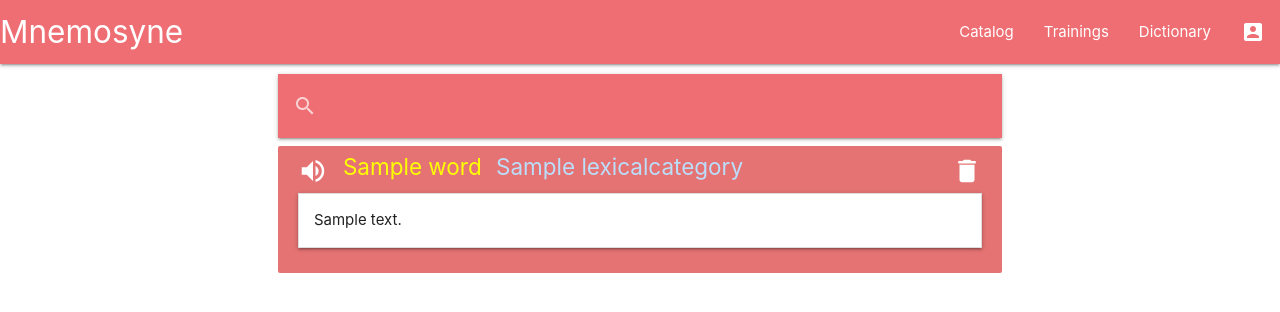
After one commit to mnemosyne-team/mnemosyne, a Django app: page /dictionary/ in a window 1280 px wide. The commit adds this page. Shown: the top 312 px of the page. Run offline with Django 3.2, Linux system fonts and the light colour scheme; a user stored in the database is signed in; tables that the repository leaves empty hold one stand-in row (values such as "Sample post"); some libraries are stand-ins or nearby versions.

Commit message:
Add dictionary page (#11)
* Refactor nav

* Add dictionary page

* Change dropdown background

```diff
--- a/wordbuilder/models.py
+++ b/wordbuilder/models.py
@@ -107,6 +107,9 @@ class Dictionary(models.Model):
 
 
 class UserWord(models.Model):
+    class Meta:
+        ordering = ('-added',)
+
     dictionary = models.ForeignKey(
         Dictionary, on_delete=models.CASCADE, related_name='words'
     )
--- a/wordbuilder/templates/wordbuilder/base.html
+++ b/wordbuilder/templates/wordbuilder/base.html
@@ -3,38 +3,72 @@
 <head>
     <meta charset="UTF-8">
     <meta name="viewport" content="width=device-width, initial-scale=1.0">
+    <title>{% block title %}Index{% endblock %}</title>
     <!-- Google Icon Font-->
     <link href="https://fonts.googleapis.com/icon?family=Material+Icons" rel="stylesheet">
     <!-- Materialize CSS -->
     <link rel="stylesheet" href="https://cdnjs.cloudflare.com/ajax/libs/materialize/1.0.0/css/materialize.min.css">
-    <title>{% block title %}Index{% endblock %}</title>
+    <style>
+        ul.dropdown-content li:hover {
+            background: rgba(130, 130, 130, 0.05);
+        }
+    </style>
+    <!-- Custom CSS -->
+    {% block custom_css %}
+    {% endblock %}
 </head>
 <body>
-    <nav style="background-color: deepskyblue">
+    {% include 'wordbuilder/profile_dopdown.html' with id='dropdown-profile' %}
+    {% include 'wordbuilder/profile_dopdown.html' with id='dropdown-profile-mobile' %}
+    <nav>
         <div class="nav-wrapper">
-            <a href="{% url 'index' %}" class="brand-logo" style="margin-left: 5px">Mnemosyne</a>
-            <ul id="nav-mobile" class="right hide-on-med-and-down">
-                {% if not user.is_authenticated %}
-                    <li><a href="{% url 'login' %}" class="waves-effect waves-light btn">
-                        Log in <i class="material-icons right">desktop_windows</i>
-                    </a></li>
-                    <li><a href="{% url 'signup' %}" class="waves-effect waves-light btn">
-                        Sign up <i class="material-icons right">person_add</i>
-                    </a></li>
+            <a href="{% url 'index' %}" class="brand-logo">Mnemosyne</a>
+            <a href="#" data-target="mobile-nav-menu" class="sidenav-trigger"><i class="material-icons">menu</i></a>
+            <ul class="right hide-on-med-and-down">
+                <li><a href="#">Catalog</a></li>
+                <li><a href="#">Trainings</a></li>
+                <li><a href="{% url 'dictionary' %}">Dictionary</a></li>
+                {% if user.is_authenticated %}
+                    <li>
+                        <a class="dropdown-trigger" href="#" data-target="dropdown-profile"><i class="small material-icons">account_box</i></a>
+                    </li>
                 {% else %}
-                    <li>{{ user }}</li>
-                    <li><a href="{% url 'logout' %}" class="waves-effect waves-light btn">
-                        Log out <i class="material-icons right">exit_to_app</i>
-                    </a></li>
+                    <li><a href="{% url 'login' %}">Log in</a></li>
                 {% endif %}
-          </ul>
+            </ul>
         </div>
     </nav>
+    <ul class="sidenav red lighten-2 white-text" id="mobile-nav-menu">
+        <li><a href="#">Catalog</a></li>
+        <li><a href="">Trainings</a></li>
+        <li><a href="{% url 'dictionary' %}">Dictionary</a></li>
+        {% if user.is_authenticated %}
+            <li>
+                <a class="dropdown-trigger" href="#" data-target="dropdown-profile-mobile">
+                    Profile
+                </a>
+            </li>
+        {% else %}
+            <li><a href="{% url 'login' %}">Log in</a></li>
+        {% endif %}
+    </ul>
+
     {% block content %}
     {% endblock %}
+    <!-- jQuery -->
+    <script src="https://code.jquery.com/jquery-3.4.0.min.js"></script>
     <!-- Materialize JavaScript -->
     <script src="https://cdnjs.cloudflare.com/ajax/libs/materialize/1.0.0/js/materialize.min.js"></script>
-    <!-- jQuery -->
-    <script src="https://code.jquery.com/jquery-3.4.0.min.js"></script>
+    <script>
+        $(document).ready(function(){
+            $('.dropdown-trigger').dropdown({coverTrigger: false});
+            $('.sidenav').sidenav();
+            $(".dropdown-content>li>a").css("color", "white");
+            $(".sidenav>li>a").css("color", "white");
+        });
+    </script>
+  <!-- Custom JavaScript -->
+  {% block custom_js %}
+  {% endblock %}
 </body>
 </html>
--- /dev/null
+++ b/wordbuilder/templates/wordbuilder/dictionary.html
@@ -0,0 +1,99 @@
+{% extends 'wordbuilder/base.html' %}
+
+{% block custom_css %}
+    <style>
+        .pronuns:hover {
+            cursor: pointer;
+        }
+
+        .pronuns i {
+            color: white;
+        }
+
+        .delete {
+            color: white;
+        }
+
+        .def {
+            font-size: 1.2rem;
+        }
+
+        .word, .pros {
+            font-size: 1.5rem;
+        }
+
+        .word {
+            margin-right: 10px;
+        }
+
+        .row {
+            margin-bottom: 0;
+        }
+
+        .search-nav {
+            margin-top: 10px;
+        }
+
+        .collection {
+            border: none;
+        }
+    </style>
+{% endblock %}
+
+{% block content %}
+    <div class="container">
+        <div class="row">
+            <div class="col s12 m10 offset-m1">
+                <nav class="search-nav">
+                    <div class="nav-wrapper">
+                        <form>
+                            <div class="input-field">
+                                <input id="search" type="search" required>
+                                <label class="label-icon" for="search"><i class="material-icons">search</i></label>
+                                <i class="material-icons">close</i>
+                            </div>
+                        </form>
+                    </div>
+                </nav>
+
+               <ul class="collection">
+                   {% for word in words %}
+                       {% include 'wordbuilder/word_card.html' with word=word id=forloop.counter0 %}
+                   {% endfor %}
+               </ul>
+            </div>
+        </div>
+    </div>
+{% endblock %}
+
+{% block custom_js %}
+    <script>
+    function playAudio(src) {
+    const audio = document.createElement('audio');
+    $(audio).attr('src', src);
+    audio.play();
+}
+
+$(document).ready(function() {
+    $('.tooltipped').tooltip({margin: -10});
+
+    $(document).ready(function () {
+        $('.collapsible').collapsible();
+    });
+
+    $('.pronuns').click((event) => {
+        playAudio($(event.target).data('pronuns-url'));
+    });
+
+    $('a.delete').click((event) => {
+        const wordEntryId = $(event.currentTarget).data('item-id');
+
+        $(`#${wordEntryId}`).fadeTo("slow", 0.01, function () {
+            $(this).slideUp(250, function () {
+                $(this).remove();
+            });
+        });
+    });
+});
+    </script>
+{% endblock %}
--- /dev/null
+++ b/wordbuilder/templates/wordbuilder/profile_dopdown.html
@@ -0,0 +1,7 @@
+<ul id="{{ id }}" class="dropdown-content red lighten-2">
+    <li><a>{{ user.username }}</a></li>
+    <li class="divider"></li>
+    <li><a href="#">My progress</a></li>
+    <li class="divider"></li>
+    <li><a href="{% url 'logout' %}">Log out</a></li>
+</ul>
--- /dev/null
+++ b/wordbuilder/templates/wordbuilder/word_card.html
@@ -0,0 +1,29 @@
+<li id="word-entry-{{ id }}" class="collection-item red lighten-2">
+    <div class="row">
+        <div class="col s12">
+            <div>
+                <a href="#" class="pronuns tooltipped"
+                   data-position="top" data-tooltip="[{{ word.pronunciation.phonetic_spelling }}]">
+                    <i data-pronuns-url="{{ word.pronunciation.audio }}" class="small material-icons left">volume_up</i>
+                </a>
+                <span class="word yellow-text text-accent-2">{{ word.word.name }}</span>
+                <span class="pros blue-text text-lighten-4 ">{{ word.lexical_category.name }}</span>
+                    <a href="#" class="delete" data-item-id="word-entry-{{ id }}"><i class="small material-icons right">delete</i></a>
+            </div>
+        </div>
+    </div>
+    <div class="row">
+        <div class="col s12">
+            <ul class="collapsible">
+                <li>
+                    <div class="collapsible-header">
+                        {{ word.sense.definitions.first.text }}
+                    </div>
+                    <div class="collapsible-body white">
+                        {{ word.sense.examples.first.text }}
+                    </div>
+                </li>
+            </ul>
+        </div>
+    </div>
+</li>
--- a/wordbuilder/urls.py
+++ b/wordbuilder/urls.py
@@ -8,4 +8,5 @@ urlpatterns = [
     path('signup/', views.SignUpView.as_view(), name='signup'),
     path('login/', LoginView.as_view(), name='login'),
     path('logout/', LogoutView.as_view(next_page=reverse_lazy('index')), name='logout'),
+    path('dictionary/', views.DictionaryView.as_view(), name='dictionary'),
 ]
--- a/wordbuilder/views.py
+++ b/wordbuilder/views.py
@@ -21,3 +21,12 @@ class SignUpView(FormView):
         user = User.objects.get(username=form.cleaned_data['username'])
         Dictionary.objects.create(user=user)
         return redirect(self.success_url)
+
+
+class DictionaryView(TemplateView):
+    template_name = 'wordbuilder/dictionary.html'
+
+    def get_context_data(self, **kwargs):
+        context = super().get_context_data(**kwargs)
+        context['words'] = self.request.user.dictionary.words.all()
+        return context
```
Also changed, not shown: wordbuilder/migrations/0003_auto_20190414_1835.py (added).
